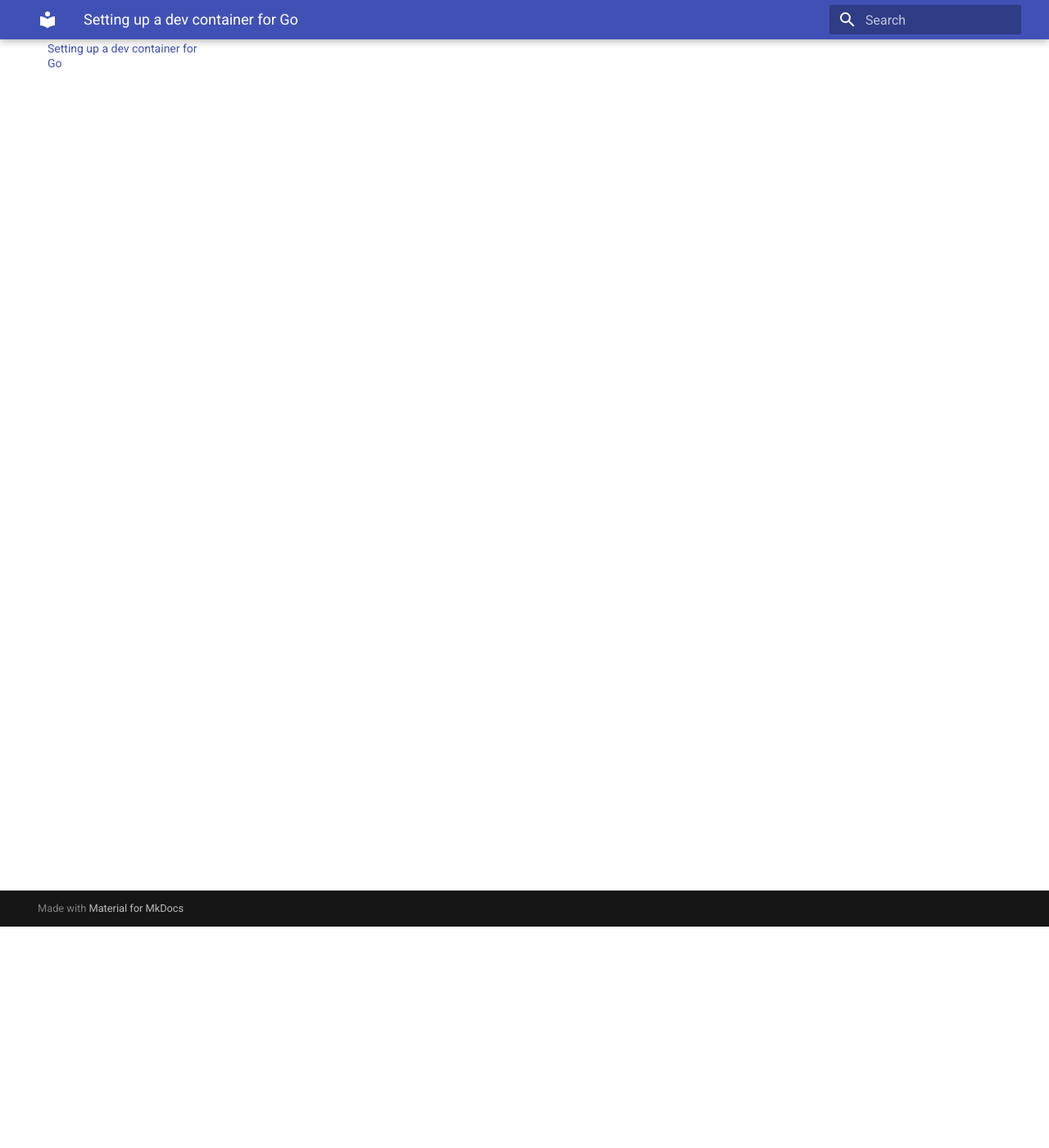
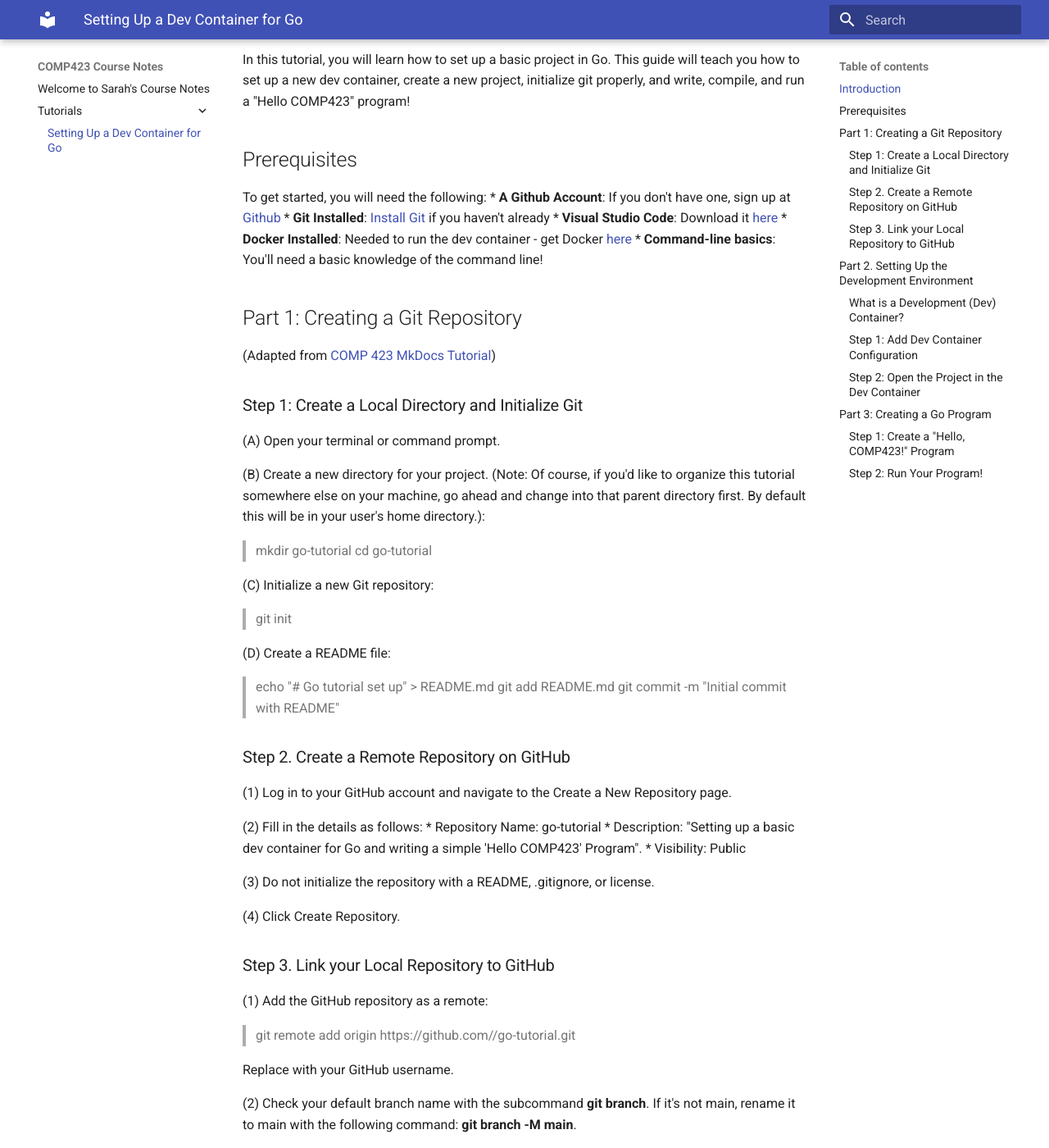
Before and after one commit to skglenn07/comp423-course-notes, an MkDocs documentation site: the page built from docs/tutorials/go-setup.md, in a window 1280 px wide and 1400 px high, scrolled down 270 px. Shown: the whole window at 82% size. Built offline with MkDocs 1.6.1 and Material for MkDocs 9.7.7, drawn with Linux system fonts in a browser that asks for light colours; some of the changed text lies outside the part shown.

Commit message:
go tutorial first draft

```diff
--- a/docs/tutorials/go-setup.md
+++ b/docs/tutorials/go-setup.md
@@ -1,4 +1,140 @@
-# Setting up a dev container for Go
+# Setting Up a Dev Container for Go
 
 * Primary author: [Sarah Glenn](https://github.com/skglenn07)
 * Reviewer: [Riley Chapman](https://github.com/rileyac)
+
+## Introduction
+In this tutorial, you will learn how to set up a basic project in Go. This guide will teach you how to set up a new dev container, create a new project, initialize git properly, and write, compile, and run a "Hello COMP423" program!
+
+## Prerequisites
+To get started, you will need the following:
+* **A Github Account**: If you don't have one, sign up at [Github](https://github.com/)
+* **Git Installed**: [Install Git](https://git-scm.com/book/en/v2/Getting-Started-Installing-Git) if you haven't already
+* **Visual Studio Code**: Download it [here](https://code.visualstudio.com/)
+* **Docker Installed**: Needed to run the dev container - get Docker [here](https://www.docker.com/products/docker-desktop/)
+* **Command-line basics**: You'll need a basic knowledge of the command line!
+
+## Part 1: Creating a Git Repository
+(Adapted from [COMP 423 MkDocs Tutorial](https://comp423-25s.github.io/resources/MkDocs/tutorial/))
+
+### Step 1: Create a Local Directory and Initialize Git
+(A) Open your terminal or command prompt.
+
+(B) Create a new directory for your project. (Note: Of course, if you'd like to organize this tutorial somewhere else on your machine, go ahead and change into that parent directory first. By default this will be in your user's home directory.):
+>mkdir go-tutorial
+>cd go-tutorial
+
+(C) Initialize a new Git repository:
+>git init
+
+(D) Create a README file:
+>echo "# Go tutorial set up" > README.md
+>git add README.md
+>git commit -m "Initial commit with README"
+
+### Step 2. Create a Remote Repository on GitHub
+
+(1) Log in to your GitHub account and navigate to the Create a New Repository page.
+
+(2) Fill in the details as follows:
+* Repository Name: go-tutorial
+* Description: "Setting up a basic dev container for Go and writing a simple 'Hello COMP423' Program".
+* Visibility: Public
+
+(3) Do not initialize the repository with a README, .gitignore, or license.
+
+(4) Click Create Repository.
+
+### Step 3. Link your Local Repository to GitHub
+
+(1) Add the GitHub repository as a remote:
+
+>git remote add origin https://github.com/<your-username>/go-tutorial.git
+
+Replace <your-username> with your GitHub username.
+
+(2) Check your default branch name with the subcommand **git branch**. If it's not main, rename it to main with the following command: **git branch -M main**.
+
+(3) Push your local commits to the GitHub repository:
+>git push --set-upstream origin main
+
+(4) Back in your web browser, refresh your GitHub repository to see that the same commit you made locally has now been pushed to remote. You can use **git log** locally to see the commit ID and message which should match the ID of the most recent commit on GitHub. This is the result of pushing your changes to your remote repository.
+
+## Part 2. Setting Up the Development Environment
+(Adapted from [COMP 423 MkDocs Tutorial](https://comp423-25s.github.io/resources/MkDocs/tutorial/))
+### What is a Development (Dev) Container?
+
+A dev container ensures that your development environment is consistent and works across different machines. In this tutorial, you will set up a dev container for Go!
+
+### Step 1: Add Dev Container Configuration
+(1) Open your project in VS Code (File > Open Folder)
+
+(2) Install the Dev Containers extension
+
+(3) Create a **.devcontainer** directory inside the project root with the following file inside:
+>.devcontainer/devcontainer.json
+
+(4) Add the following to **.devcontainer/devcontainer.json**:
+>{
+>
+> "name": "Go Development Container",
+>
+> "image": "mcr.microsoft.com/vscode/devcontainers/go:latest",
+> "customizations": {
+    "vscode": {
+      "extensions": [
+        "golang.go"
+      ]
+    }
+  },
+>
+>}
+* **name:** A descriptive name for your dev container
+* **image:** The Docker image to use is the latest version of a Go environment
+* **customizations:** Adds configurations to VS code - in this case, the Go extension
+
+### Step 2: Open the Project in the Dev Container
+(1) Reopen the project in the container: In VS Code, press **Ctrl+Shift+P** or **Cmd+Shift+P** on Mac and select **Dev Containers: Reopen in Container**. This creates the container, and opens the project inside of the Go environment.
+(2) Once the container is set up, in the terminal in VS Code, verify the Go version installed:
+
+> go version
+
+## Part 3: Creating a Go Program
+### Step 1: Create a "Hello, COMP423!" Program
+Once your dev container is open, you can create a simple Go program in the environment!
+(1) Right click inside of the "File Explorer" on the left-hand side of VS Code and select "New File" - Name this **"hello.go"**
+
+(2) Add the following code to the **hello.go** file
+
+>package main
+>
+>import "fmt"
+>
+>func main() {
+>
+    fmt.Println("Hello, COMP423")
+>
+>}
+
+### Step 2: Run Your Program!
+Learn more about go commands [here](https://pkg.go.dev/cmd/go#hdr-Compile_and_run_Go_program)
+
+(1) Initialize a Go module for this project:
+
+> go mod init go-tutorial
+
+This creates a go.mod file to manage and track dependencies in your project.
+
+(2) Use the **go run** command to run the program:
+
+> go run hello.go
+
+This will compile and run the program quickly without creating a seperate binary, so it is helpful for testing programs!
+
+(3) Build and Run using the **go build** command:
+
+> go build hello.go
+
+This will compile the hello.go file and create a executable binary.
+
+**build vs run**: The go run command compiles and runs your code, while the go build command compiles dependencies and files to create an executable.
```
